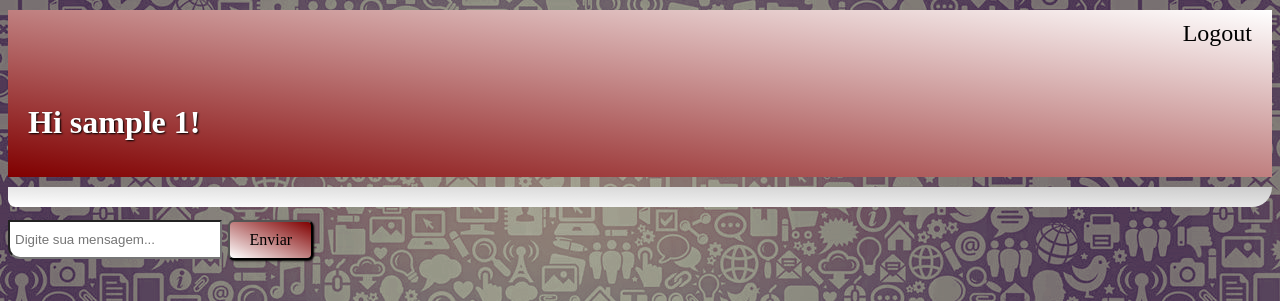
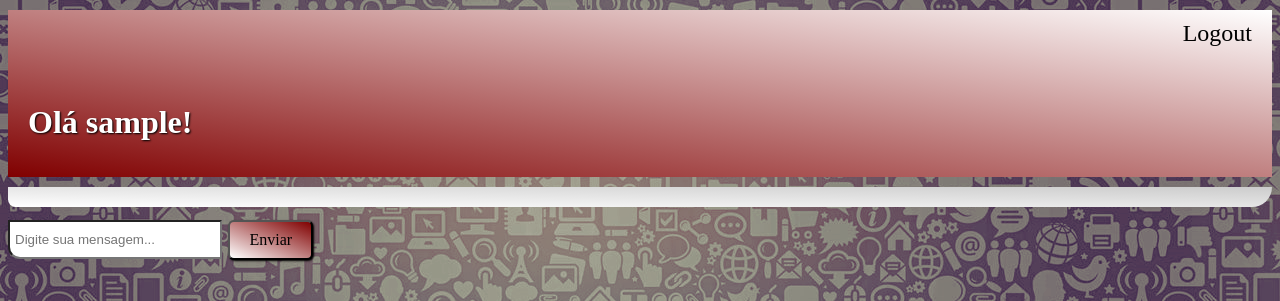
Before and after one commit to patrick-moreira/web-chat, a Django app: page /chat/ in a window 1280 px wide. Shown: the top 301 px of the page. Run offline with Django 3.2, Linux system fonts and the light colour scheme; the visitor is signed in with stand-in values (Sample User, id 1); data comes from the database, SQL or seed files in the repository; data that the repository does not hold is empty; some libraries are stand-ins or nearby versions.

Commit message:
alterando hi para olá

```diff
--- a/webchatserver/chatapp/templates/chatapp/home.html
+++ b/webchatserver/chatapp/templates/chatapp/home.html
@@ -9,7 +9,7 @@
     <div>
         <div class="container-chat">
             <p><a href="{% url 'chatapp:logout' %}">Logout</a></p>
-            <div class="user-chat"><h2>Hi {{ user.username }} {{user.id}}!</h2></div>
+            <div class="user-chat"><h2>Olá {{ user.username }}!</h2></div>
         </div>
 
         <div id="messages-div"></div>
```
